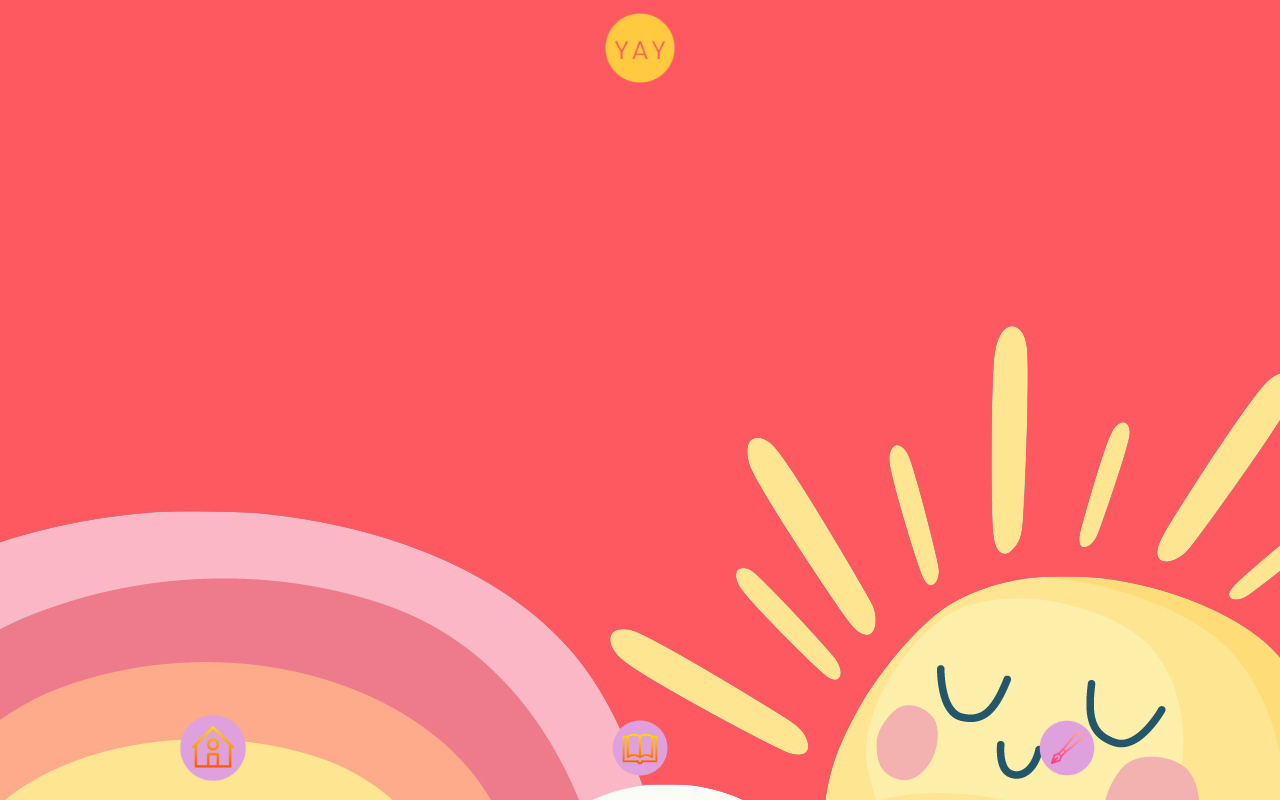
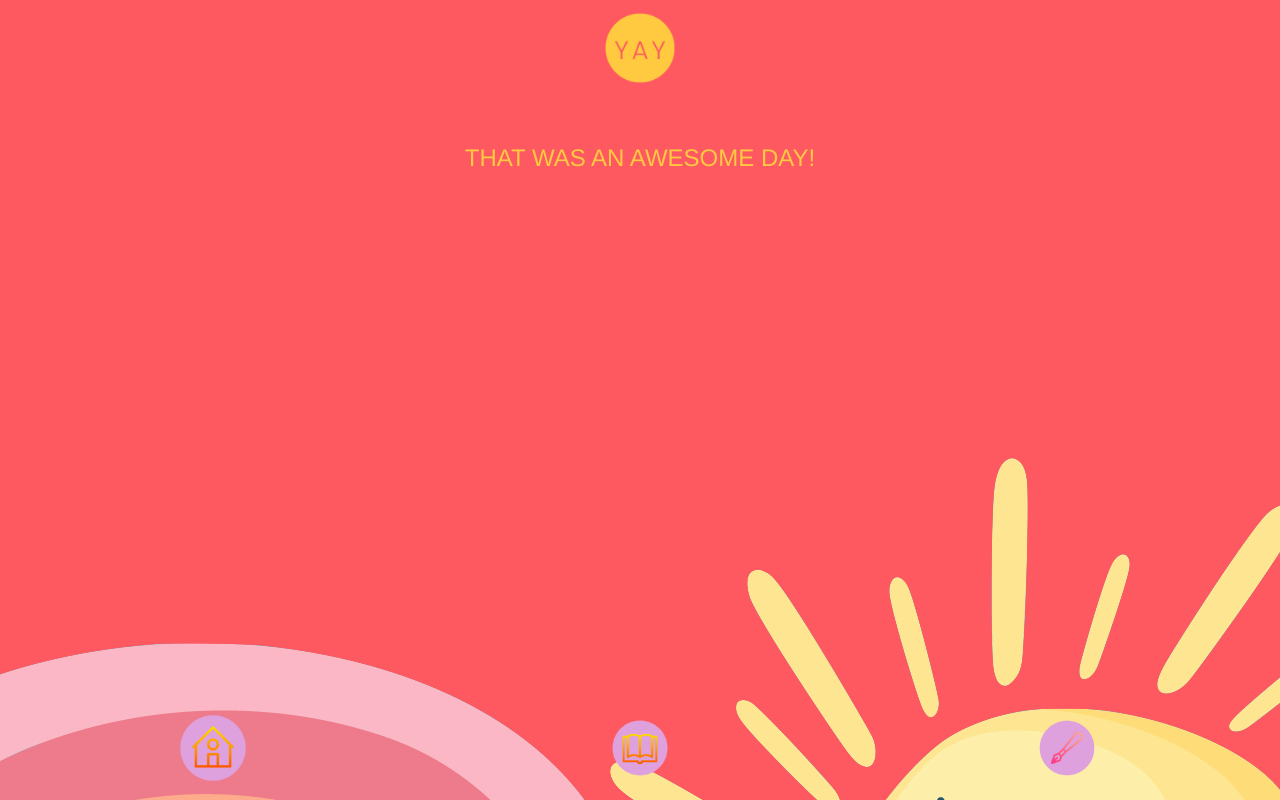
Before and after one commit to kwartalex/capstone-project, a React (Create React App) app: page /home in a window 1280 px wide. Shown: the top 800 px of the page. Built offline with nearby package versions, Linux system fonts and the light colour scheme.

Commit message:
Arrange positioing home

```diff
--- a/src/GlobalStyles.js
+++ b/src/GlobalStyles.js
@@ -29,6 +29,10 @@ export default createGlobalStyle`
   }
 
   p {
+    display: flex;
+    text-align: center;
+    justify-content: center;
+    color: var(--septenary);
     line-height: 150%;
   }
 `
--- a/src/pages/Home.js
+++ b/src/pages/Home.js
@@ -5,6 +5,7 @@ import Welcome from '../images/awesomeday.png'
 export default function Home() {
     return (
             <>
+            <StyledParagraph>THAT WAS AN AWESOME DAY!</StyledParagraph>
             <StyledImage>
                 <img
                 src={Welcome} alt="Welcomeimage" />
@@ -14,8 +15,13 @@ export default function Home() {
 
     const StyledImage = styled.div `
         display: flex;
-        align-items: center;
         justify-content: center;
-        height="350px"
-        width="auto"
+        margin-bottom: 90px;
+        padding: 20px;
     `
+
+    const StyledParagraph = styled.p `
+        font-weight: lighter;
+        font-size: 24px;
+        margin-top: 140px;
+    `
```
